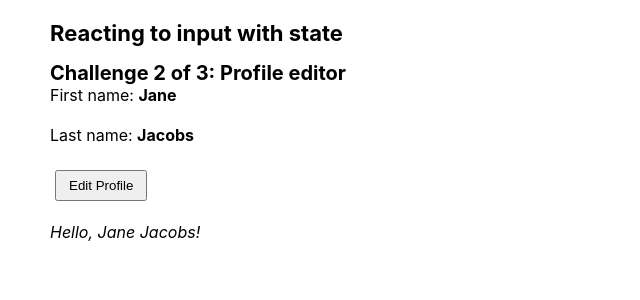
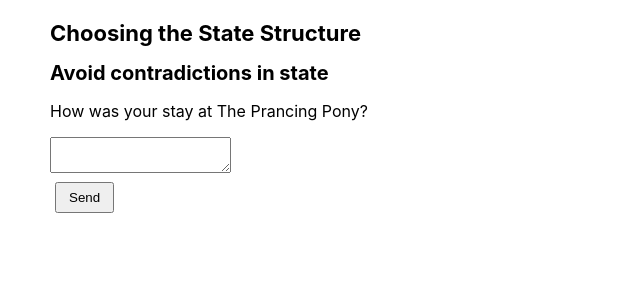
Before and after one commit to VladimirovMario/Sandbox, a React (Create React App) app in the folder 01. React documentation/02. Learn React/03. Managing State/: page / in a window 1280 px wide. Shown: the top 300 px of the page, without its empty margins (0-640 px from the left). Built offline with nearby package versions, Linux system fonts and the light colour scheme.

Commit message:
Avoid contradictions in state

```diff
--- a/01. React documentation/02. Learn React/03. Managing State/src/App.js
+++ b/01. React documentation/02. Learn React/03. Managing State/src/App.js
@@ -1,10 +1,12 @@
-import ReactingToInputWithState from './components/ReactingToInputWithState/ReactingToInputWithState';
+import ChoosingTheStateStructure from './components/ChoosingTheStateStructure/ChoosingTheStateStructure';
+// import ReactingToInputWithState from './components/ReactingToInputWithState/ReactingToInputWithState';
 import './App.css';
 
 function App() {
   return (
     <div className="container">
-      <ReactingToInputWithState />
+      <ChoosingTheStateStructure />
+      {/* <ReactingToInputWithState /> */}
     </div>
   );
 }
--- /dev/null
+++ b/01. React documentation/02. Learn React/03. Managing State/src/components/ChoosingTheStateStructure/AvoidContradictionsInState/AvoidContradictionsInState.js
@@ -0,0 +1,51 @@
+import { useState } from 'react';
+
+export default function AvoidContradictionsInState() {
+  return (
+    <>
+      <h2>Avoid contradictions in state</h2>
+      <FeedbackForm />
+    </>
+  );
+}
+
+function FeedbackForm() {
+  const [text, setText] = useState('');
+  const [isSending, setIsSending] = useState(false);
+  const [isSent, setIsSent] = useState(false);
+
+  async function handleSubmit(e) {
+    e.preventDefault();
+    setIsSending(true);
+    await sendMessage(text);
+    setIsSending(false);
+    setIsSent(true);
+  }
+
+  if (isSent) {
+    return <h1>Thanks for feedback!</h1>;
+  }
+
+  return (
+    <form onSubmit={handleSubmit}>
+      <p>How was your stay at The Prancing Pony?</p>
+      <textarea
+        disabled={isSending}
+        value={text}
+        onChange={(e) => setText(e.target.value)}
+      />
+      <br />
+      <button disabled={isSending} type="submit">
+        Send
+      </button>
+      {isSending && <p>Sending...</p>}
+    </form>
+  );
+}
+
+// Pretend to send a message.
+function sendMessage(text) {
+  return new Promise((resolve) => {
+    setTimeout(resolve, 2000);
+  });
+}
--- /dev/null
+++ b/01. React documentation/02. Learn React/03. Managing State/src/components/ChoosingTheStateStructure/ChoosingTheStateStructure.js
@@ -0,0 +1,10 @@
+import AvoidContradictionsInState from './AvoidContradictionsInState/AvoidContradictionsInState';
+
+export default function ChoosingTheStateStructure() {
+  return (
+    <>
+      <h1>Choosing the State Structure</h1>
+      <AvoidContradictionsInState />
+    </>
+  );
+}
```
